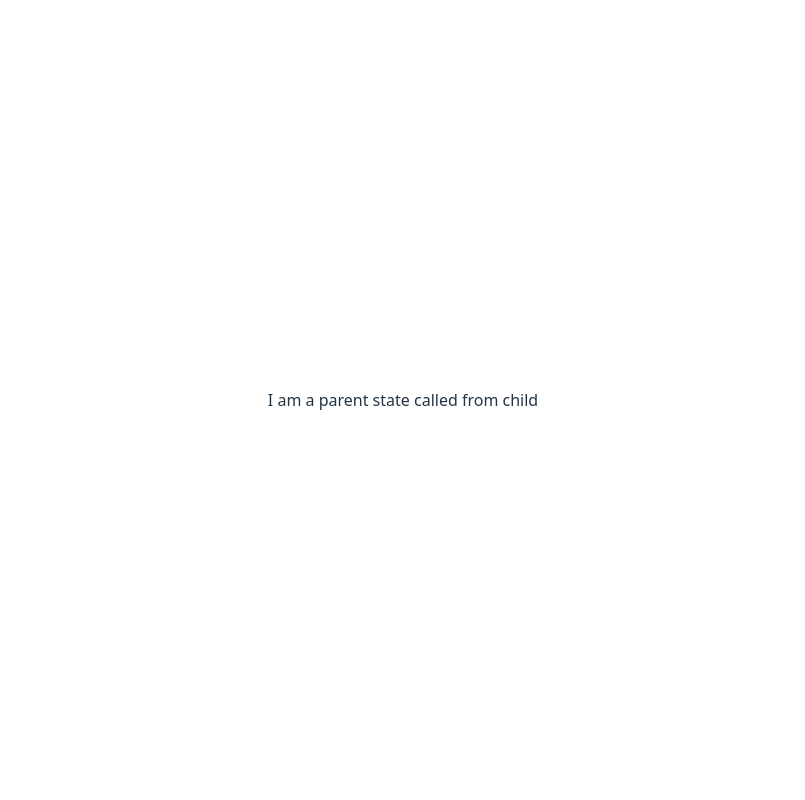
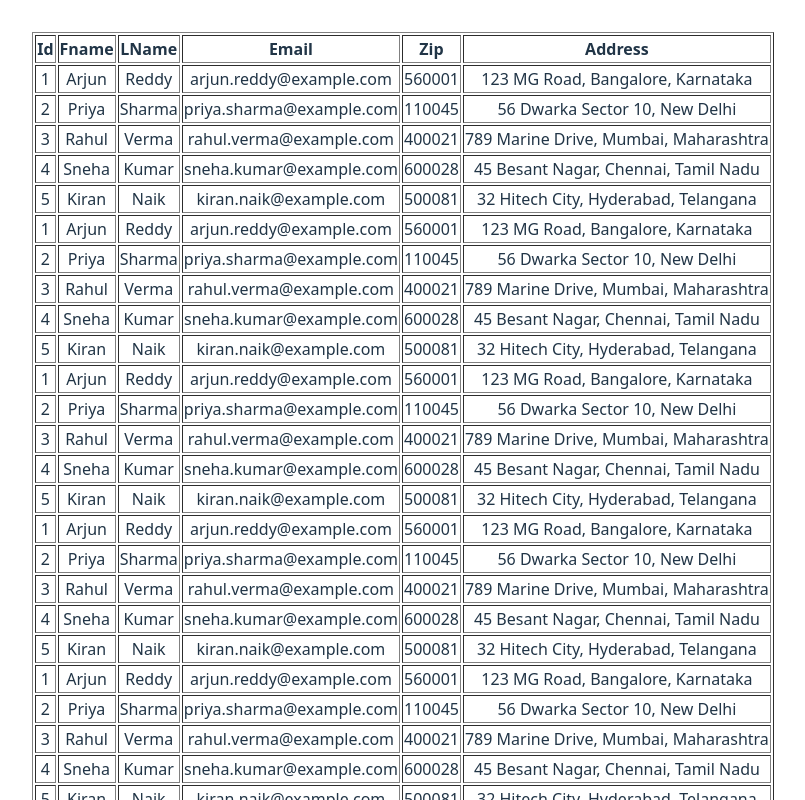
Before and after one commit to pavankumar2974/React-Js, a React (Vite) app in the folder app4/: page / in a window 1280 px wide. Shown: the top 800 px of the page, without its empty margins (237-1042 px from the left). Built offline with nearby package versions, Linux system fonts and the light colour scheme.

Commit message:
ComponentCommunication

```diff
--- a/app4/src/App.jsx
+++ b/app4/src/App.jsx
@@ -11,9 +11,9 @@ function App() {
 
   return (
   <div>
-    {/* <UserTable/> */}
+    <UserTable/>
     {/* <ParentCpmp/> */}
-    <ParentComp/>
+    {/* <ParentComp/> */}
   </div>
   )
 }
```
